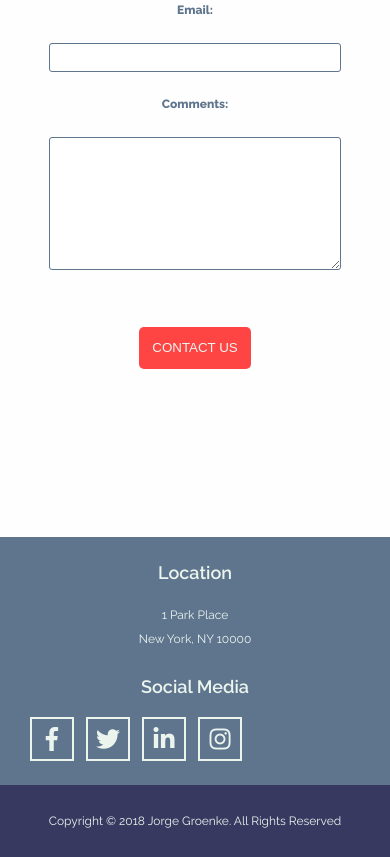
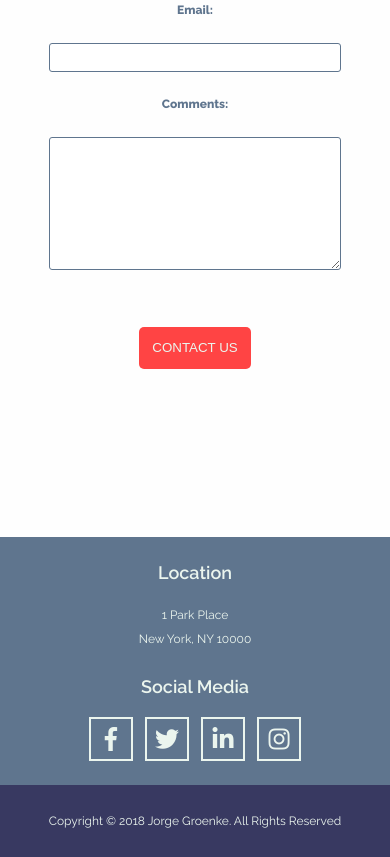
Before and after one commit to jgroenke24/product_site, a plain HTML site: page index.html in a window 390 px wide. Shown: the part 8190-9047 px from the top of the page. Drawn offline with Linux system fonts and the light colour scheme.

Commit message:
Fix social media links alignment and add responsive meta tag

```diff
--- a/index.html
+++ b/index.html
@@ -2,6 +2,7 @@
 <html lang="en">
   <head>
     <meta charset="utf-8" />
+    <meta name="viewport" content="width=device-width, initial-scale=1.0" />
     <title>Practice Site</title>
     <link
       href="https://fonts.googleapis.com/css?family=Raleway:300,400,600,800"
--- a/main.css
+++ b/main.css
@@ -522,6 +522,12 @@ textarea {
   margin-bottom: 1.5rem;
 }
 
+.social {
+  display: flex;
+  flex-direction: column;
+  align-items: center;
+}
+
 .social-items {
   display: flex;
 }
```
